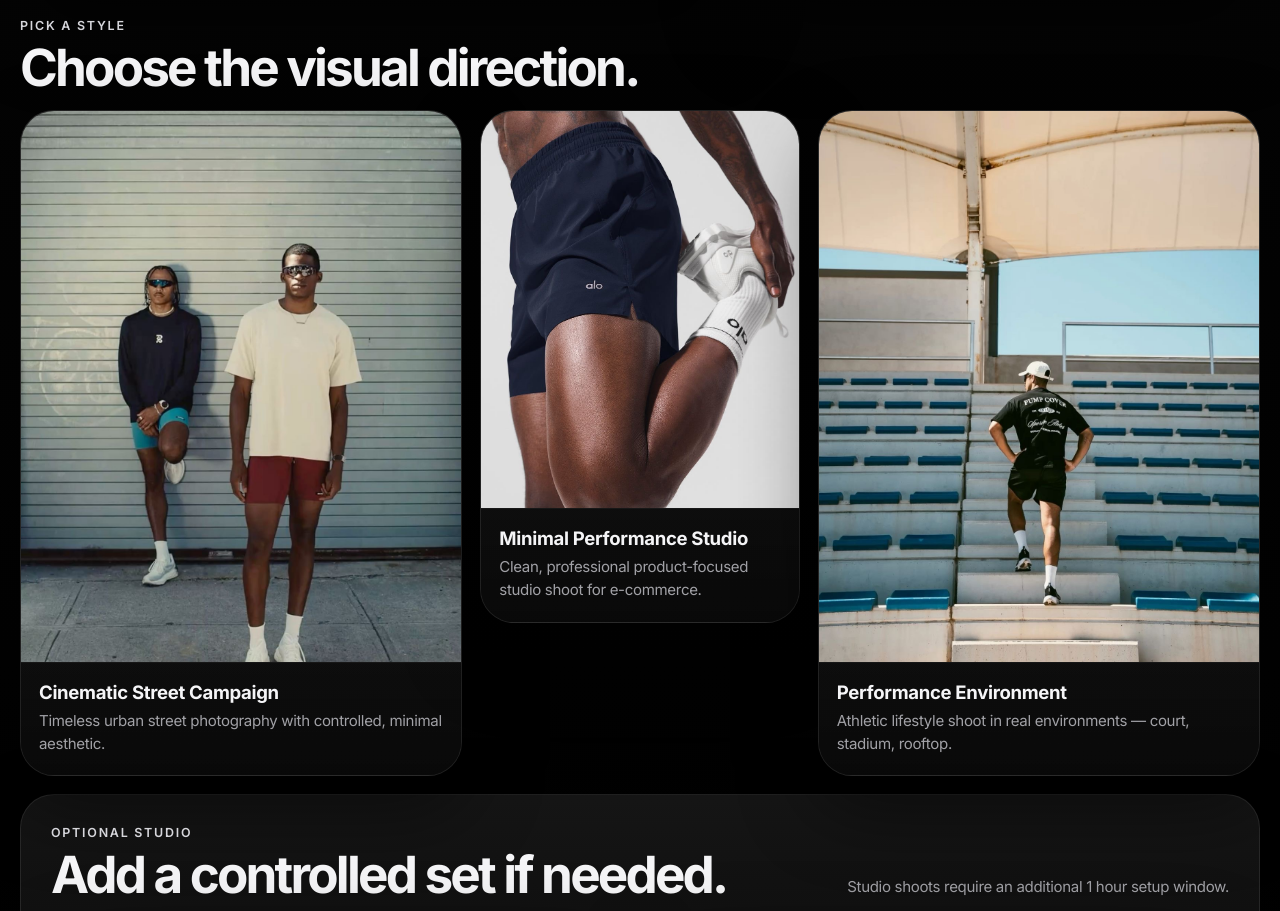
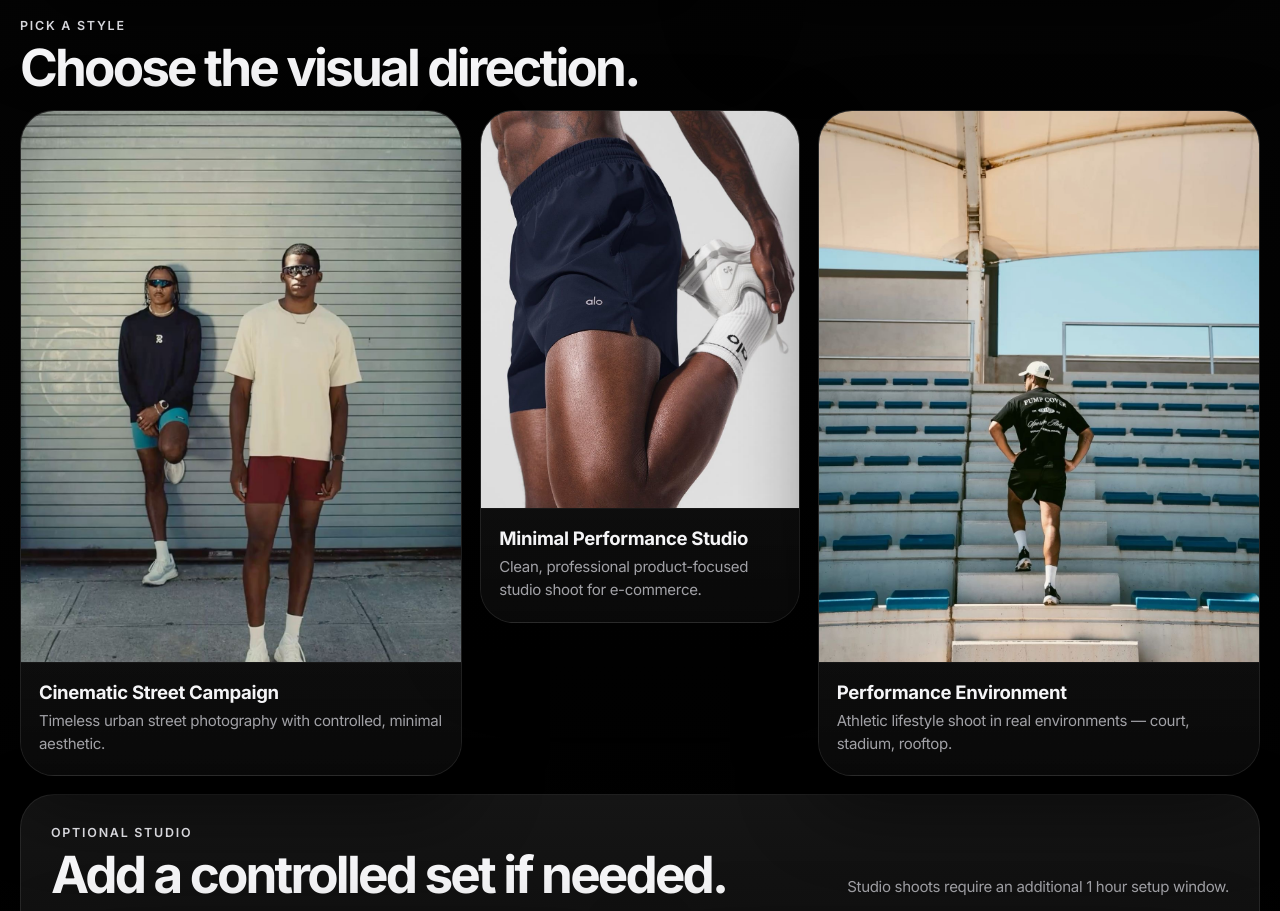
Before and after one commit to DanielSensual/Lottaquotesystem, a Next.js app: page / in a window 1280 px wide. Shown: the part 1755-2666 px from the top of the page. Built offline with nearby package versions, Linux system fonts and the light colour scheme.

Commit message:
fix: studio image object-position top to show face

```diff
--- a/app/page.module.css
+++ b/app/page.module.css
@@ -337,7 +337,7 @@
 }
 
 .galleryCardStudio img {
-  object-position: center 20%;
+  object-position: center top;
 }
 
 .galleryCardCopy {
```
